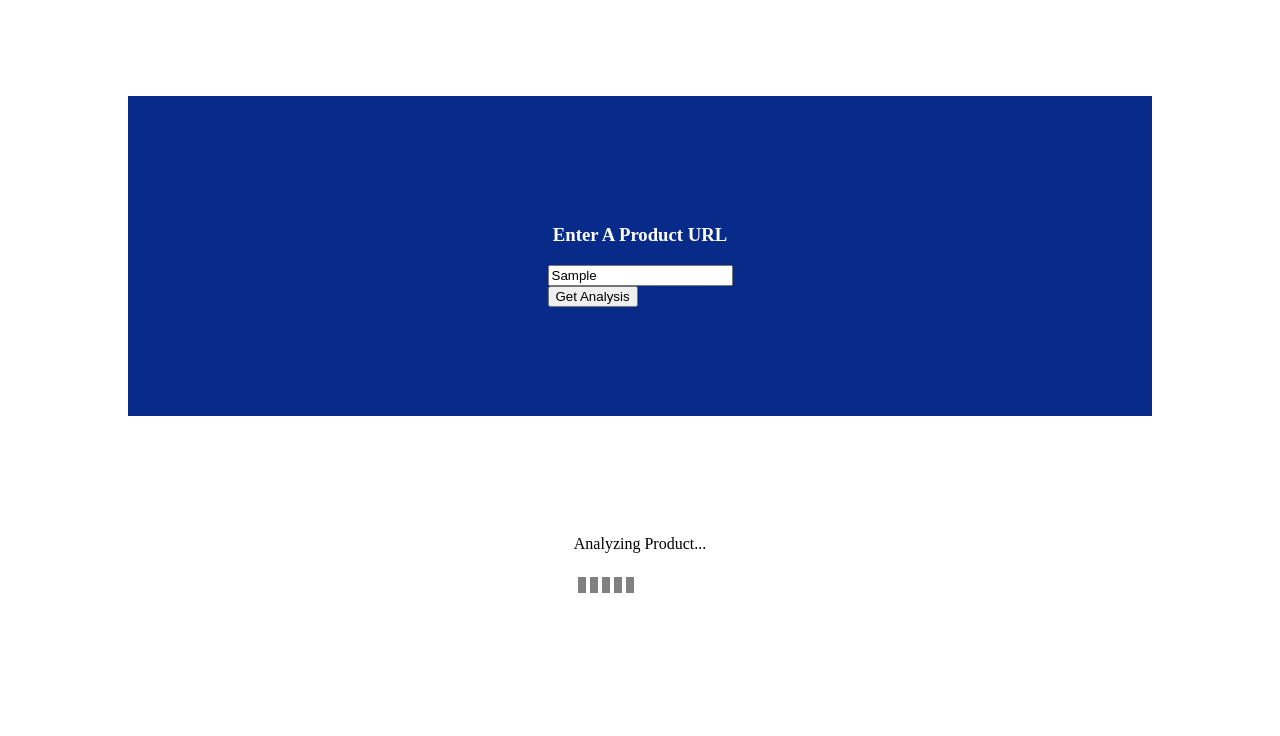
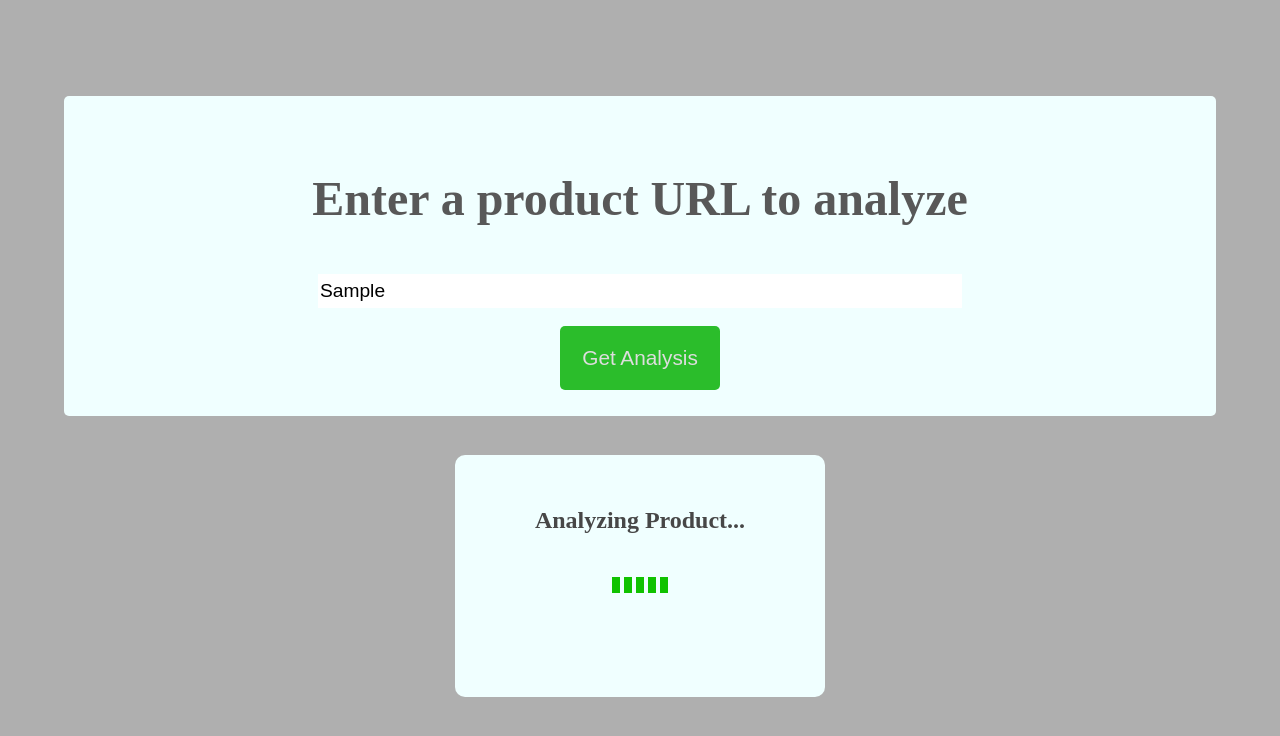
Before and after one commit to AidanFarhi/Product-Sentiment, a React (Create React App) app in the folder client/: page / in a window 1280 px wide. Both pictures are taken after typing "Sample" into the empty fields and a click on the input "Get Analysis". Shown: the top 736 px of the page. Built offline with nearby package versions, Linux system fonts and the light colour scheme; no server answers.

Commit message:
added some css

```diff
--- a/client/src/App.js
+++ b/client/src/App.js
@@ -22,7 +22,7 @@ export default function App() {
         if (score < 65) color = 'red'
         else if (score < 75) color = 'orange'
         else if (score < 85) color = 'green'
-        else color = 'light-green'
+        else color = '#64e764'
         return color
     }
 
@@ -30,6 +30,7 @@ export default function App() {
         ev.preventDefault()
         try {
             setLoading(true)
+            setResults({score: null, time: null, totalReviews: null, color: null})
             // This is where we will send the url to the server and wait for analysis
             const requestOptions = {
                 method: 'POST',
@@ -55,24 +56,36 @@ export default function App() {
     return (
         <div id='main'>
             <div id='url-form'>
-            <h3 id='header'>Enter A Product URL</h3>
-                <form onSubmit={handleSubmit}>
+                <h3 id='header'>Enter a product URL to analyze</h3>
+                <form id='form' onSubmit={handleSubmit}>
                     <input id='url-input' type="text" placeholder="Enter Url..." onChange={handleChange} />
                     <br></br>
-                    <input type="submit" value="Get Analysis"></input>
+                    <input id='submit-button' type="submit" value="Get Analysis"></input>
                 </form>
             </div>
             <div id='results-main-div'>
-                <div id='loading-div'>
-                    {loading ? "Analyzing Product..." : null}
-                    {loading ? <ReactLoading type={'bars'} color={'grey'} /> : null}
-                </div>
-                {  // Conditionally show this div when results have been fetched successfully
+                {loading ?
+                    <div id='loading-div'>
+                        <h2 id='loading-header'>Analyzing Product...</h2>
+                        <ReactLoading type={'bars'} color={'#10c200'} />
+                    </div>
+                : null
+                }
+                {// Conditionally show this div when results have been fetched successfully
                 results.score == null ? null :
                 <div id='results'>
-                    <h2>Total Score:<span style={{color: results.color}}> {results.score}%</span></h2>
-                    <h2>Time Taken: {results.time} seconds</h2>
-                    <h2>Total Reviews Analyzed: {results.totalReviews}</h2>
+                    <div className='result' id='score-div'>
+                        <h2>Total Score</h2>
+                        <span className='result-span' style={{color: results.color}}> {results.score}%</span>
+                    </div>
+                    <div className='result' id='time-div'>
+                        <h2>Time Taken</h2>
+                        <span className='result-span'>{results.time} seconds</span>
+                    </div>
+                    <div className='result' id='total-reviews-div'>
+                        <h2>Total Reviews Analyzed</h2>
+                        <span className='result-span'>{results.totalReviews}</span>
+                    </div>
                 </div>
                 }
             </div>
--- /dev/null
+++ b/client/src/styles/App 2.css
@@ -0,0 +1,31 @@
+body, #main {
+    margin: 0;
+    padding: 0;
+    display: grid;
+    grid-template-rows: 12vh 40vh 40vh;
+    grid-template-columns: 10vw 80vw 10vw;
+}
+
+*:focus {
+    outline: none;
+}
+
+#url-form {
+    color: white;
+    background-color: rgb(8, 43, 138);
+    display: flex;
+    flex-direction: column;
+    justify-content: center;
+    align-items: center;
+    grid-row: 2/3;
+    grid-column: 2/3;
+}
+
+#results-main-div {
+    grid-row: 3/4;
+    grid-column: 2/3;
+    display: flex;
+    flex-direction: column;
+    justify-content: center;
+    align-items: center;
+}
--- a/client/src/styles/App.css
+++ b/client/src/styles/App.css
@@ -1,24 +1,84 @@
 body, #main {
+    background-color:rgb(175, 175, 175);
     margin: 0;
     padding: 0;
     display: grid;
     grid-template-rows: 12vh 40vh 40vh;
-    grid-template-columns: 10vw 80vw 10vw;
+    grid-template-columns: 5vw 90vw 5vw;
 }
 
 *:focus {
     outline: none;
 }
 
+#header {
+    font-size: 3rem;
+}
+
 #url-form {
-    color: white;
-    background-color: rgb(8, 43, 138);
+    border-radius: 5px;
+    color: rgb(88, 88, 88);
+    background-color: azure;
+    /* background-color: rgb(26, 69, 185); */
     display: flex;
     flex-direction: column;
     justify-content: center;
     align-items: center;
     grid-row: 2/3;
     grid-column: 2/3;
+}
+
+#loading-div {
+    font-size: 1rem;
+    color: rgb(120, 120, 120);
+    border-radius: 10px;
+    background-color: azure;
+    display: flex;
+    flex-direction: column;
+    align-items: center;
+    padding-top: 2rem;
+    padding-left: 5rem;
+    padding-right: 5rem;
+    padding-bottom: 5rem;
+    margin-left: 2rem;
+    margin-right: 2rem;
+}
+
+#loading-header {
+    color: rgb(71, 71, 71);
+}
+
+#form {
+    display: flex;
+    flex-direction: column;
+    align-items: center;
+}
+
+#url-input {
+    background-color: white;
+    font-size: 1.2rem;
+    width: 40rem;
+    height: 2rem;
+    border: none;
+}
+
+#submit-button {
+    border: none;
+    color: rgb(221, 221, 221);
+    background-color: rgb(43, 189, 43);
+    border-radius: 5px;
+    font-size: 1.3rem;
+    width: 10rem;
+    height: 4rem;
+    transition: .2s ease-in-out;
+}
+
+#submit-button:hover {
+    box-shadow: 0px 0px 5px 1px #A8A8A8;
+    color: rgb(255, 255, 255);
+    /* color: rgb(15, 15, 15); */
+    opacity: .8;
+    transition: .2s ease-in-out;
 }
 
 #results-main-div {
@@ -29,3 +89,35 @@ body, #main {
     justify-content: center;
     align-items: center;
 }
+
+#results {
+    display: flex;
+    flex-direction: row;
+}
+
+.result {
+    border-radius: 5px;
+    background-color: azure;
+    /* background-color: rgb(26, 69, 185); */
+    font-size: 1rem;
+    color: rgb(120, 120, 120);
+    display: flex;
+    flex-direction: column;
+    align-items: center;
+    padding-top: 2rem;
+    padding-left: 5rem;
+    padding-right: 5rem;
+    padding-bottom: 5rem;
+    margin-left: 2rem;
+    margin-right: 2rem;
+}
+
+.result>h2 {
+    color: rgb(53, 53, 53);
+    font-size: 1.7rem;
+}
+
+.result-span {
+    font-size: 2.5rem;
+
+}
```
